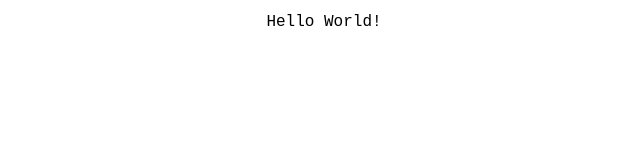
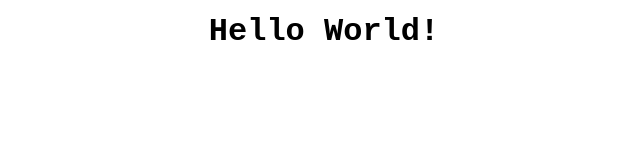
Before and after one commit to dheerajponnoju/dheerajponnoju, a plain HTML site: page index.html in a window 1280 px wide. Shown: the whole page, without its empty margins (316-956 px from the left). Drawn offline with Linux system fonts and the light colour scheme.

Commit message:
Update index.html

```diff
--- a/index.html
+++ b/index.html
@@ -3,6 +3,6 @@
     <title>Index</title>
   </head>
   <body>
-    <header style="font-family:Courier New,monospace;text-align:center;padding-top:5px;">Hello World!</header>
+    <h1 style="font-family:Courier New,monospace;text-align:center;padding-top:5px;">Hello World!</h1>
   </body>
 </html>
```
